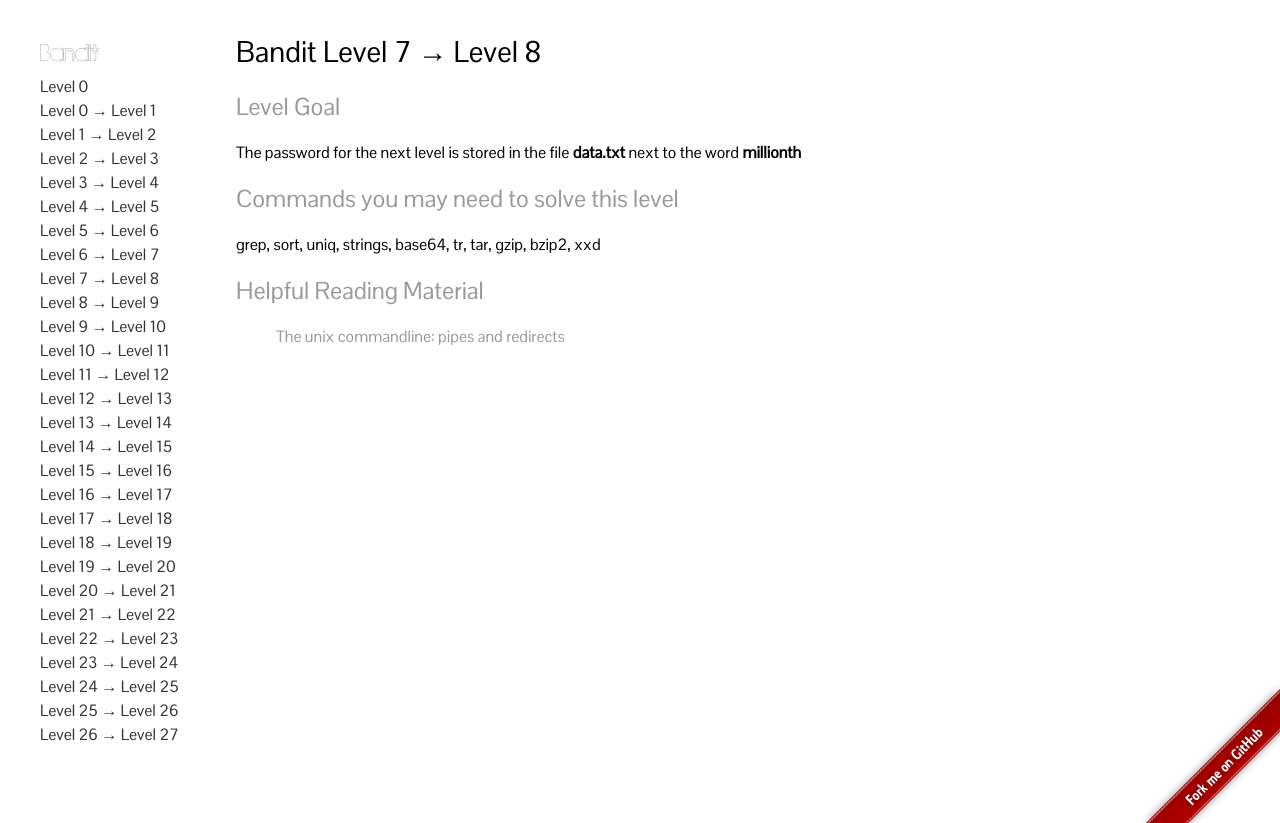
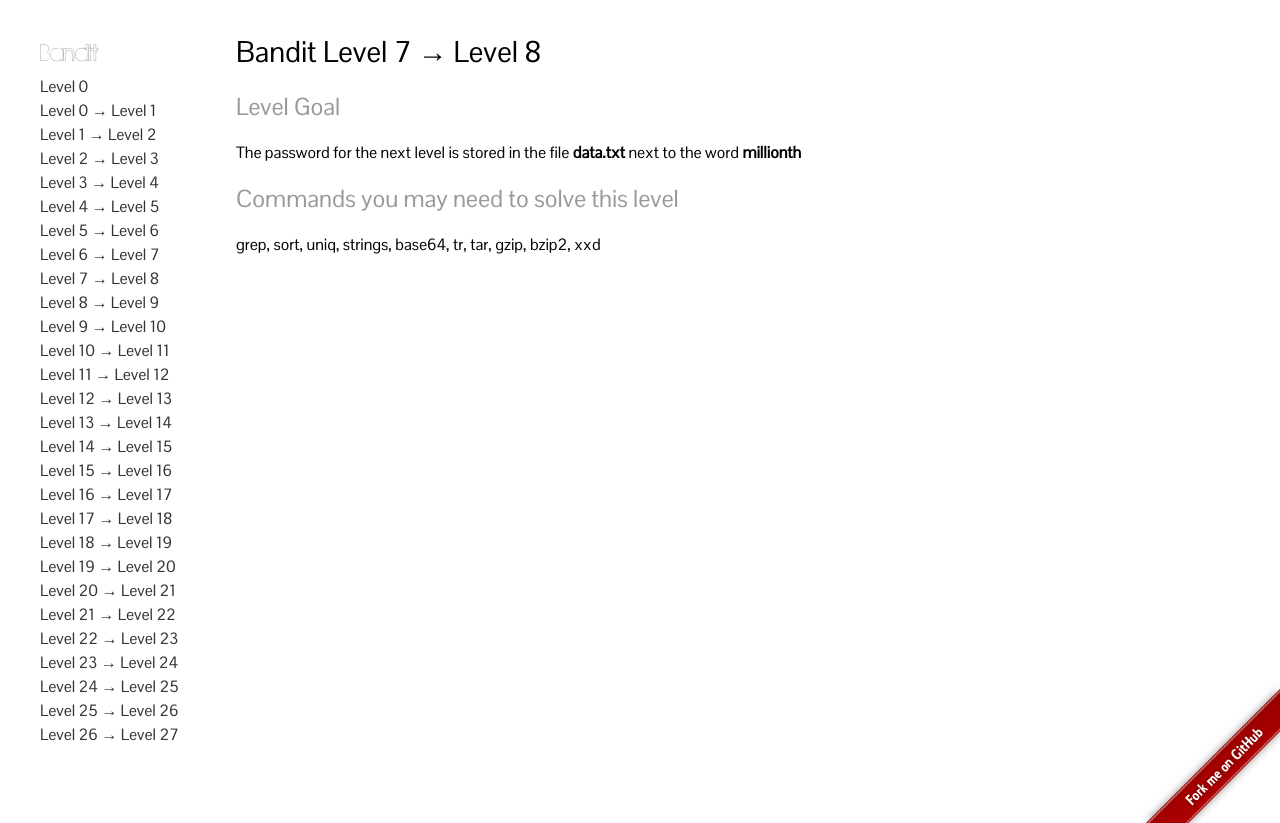
Before and after one commit to OverTheWireOrg/OverTheWire-website, a Jekyll site: the page built from wargames/bandit/bandit8.md, in a window 1280 px wide, cut to the strip 77-900 px from the top of the page. Built offline with Jekyll 4.4.1, drawn with Linux system fonts in a browser that asks for light colours.

Commit message:
removed the link to piping

```diff
--- a/wargames/bandit/bandit8.md
+++ b/wargames/bandit/bandit8.md
@@ -11,9 +11,3 @@
 Commands you may need to solve this level
 -----------------------------------------
 grep, sort, uniq, strings, base64, tr, tar, gzip, bzip2, xxd
-
-Helpful Reading Material
-------------------------
-- [The unix commandline: pipes and redirects][]
-
-[The unix commandline: pipes and redirects]: http://www.westwind.com/reference/os-x/commandline/pipes.html
```
